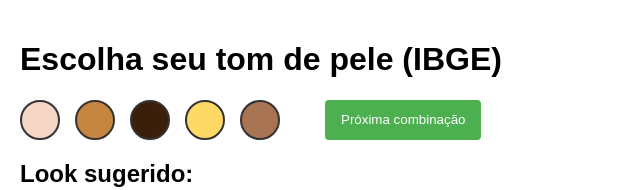
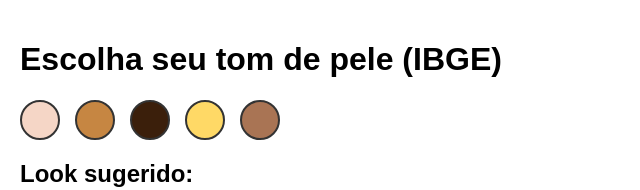
Before and after one commit to JLopes2024/montador-look, a React (Create React App) app: page / in a window 1280 px wide. Shown: the top 190 px of the page, without its empty margins (0-640 px from the left). Built offline with nearby package versions, Linux system fonts and the light colour scheme.

Commit message:
atualização de botao

```diff
--- a/src/App.js
+++ b/src/App.js
@@ -20,7 +20,7 @@
   },
   preto: {
     topColors: ["branco", "azul", "areia"],
-    bottomColors: ["preto", "azul", "cinza"],
+    bottomColors: ["preto", "bege", "cinza"],
   },
   amarelo: {
     topColors: ["preto", "azul", "branco"],
@@ -43,33 +43,65 @@
     return combos;
   }, []);
 
-  const [currentComboIndex, setCurrentComboIndex] = useState(0);
-
-  function proximaCombinacao() {
-    setCurrentComboIndex((i) => (i + 1) % allCombinations.length);
-  }
+  // Guarda o tom de pele selecionado
+  const [selectedSkinTone, setSelectedSkinTone] = useState(null);
+  // Índice para a combinação atual dentro das combinações do tom selecionado
+  const [comboIndexBySkinTone, setComboIndexBySkinTone] = useState({});
 
   function escolherLookPorPele(corPele) {
     const sugestao = sugestoesPorCorPele[corPele];
     if (!sugestao) return;
 
+    // Filtra as combinações válidas para o tom
     const combinacoesFiltradas = allCombinations.filter(
       ({ top, bottom }) =>
         sugestao.topColors.includes(top.color) &&
         sugestao.bottomColors.includes(bottom.color)
     );
 
-    if (combinacoesFiltradas.length > 0) {
-      const index = allCombinations.findIndex(
-        (combo) =>
-          combo.top.id === combinacoesFiltradas[0].top.id &&
-          combo.bottom.id === combinacoesFiltradas[0].bottom.id
-      );
-      if (index >= 0) setCurrentComboIndex(index);
+    if (combinacoesFiltradas.length === 0) return;
+
+    // Pega índice atual para esse tom
+    const atualIndex = comboIndexBySkinTone[corPele] ?? -1;
+    // Próximo índice (loop)
+    const proximoIndex = (atualIndex + 1) % combinacoesFiltradas.length;
+
+    // Atualiza estado do índice por tom de pele
+    setComboIndexBySkinTone({
+      ...comboIndexBySkinTone,
+      [corPele]: proximoIndex,
+    });
+
+    // Atualiza tom de pele selecionado
+    setSelectedSkinTone(corPele);
+  }
+
+  // Combinação atual, baseado no tom e índice
+  let selectedTop = null;
+  let selectedBottom = null;
+
+  if (selectedSkinTone) {
+    const sugestao = sugestoesPorCorPele[selectedSkinTone];
+    const combinacoesFiltradas = allCombinations.filter(
+      ({ top, bottom }) =>
+        sugestao.topColors.includes(top.color) &&
+        sugestao.bottomColors.includes(bottom.color)
+    );
+
+    const idx = comboIndexBySkinTone[selectedSkinTone] ?? 0;
+    const comboAtual = combinacoesFiltradas[idx];
+
+    if (comboAtual) {
+      selectedTop = comboAtual.top;
+      selectedBottom = comboAtual.bottom;
     }
   }
 
-  const { top: selectedTop, bottom: selectedBottom } = allCombinations[currentComboIndex];
+  // Fallback: mostra primeira combinação geral se nada selecionado ainda
+  if (!selectedTop || !selectedBottom) {
+    selectedTop = tops[0];
+    selectedBottom = bottoms[0];
+  }
 
   return (
     <div style={{ padding: 20, fontFamily: "Arial, sans-serif" }}>
@@ -87,25 +119,11 @@
               border: "2px solid #333",
               backgroundColor: color,
               cursor: "pointer",
+              outline:
+                selectedSkinTone === id ? "3px solid #4caf50" : "none",
             }}
           />
         ))}
-
-        <button
-          onClick={proximaCombinacao}
-          style={{
-            marginLeft: 30,
-            padding: "8px 16px",
-            backgroundColor: "#4caf50",
-            color: "white",
-            border: "none",
-            borderRadius: 4,
-            cursor: "pointer",
-            height: 40,
-          }}
-        >
-          Próxima combinação
-        </button>
       </div>
 
       <div>
```
